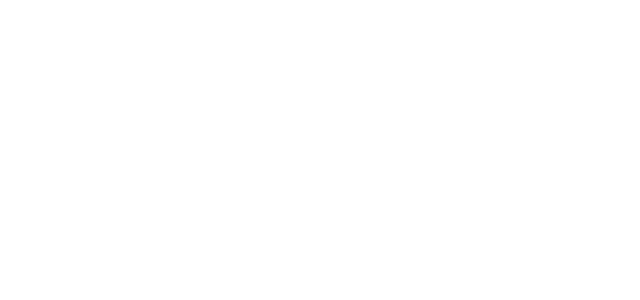
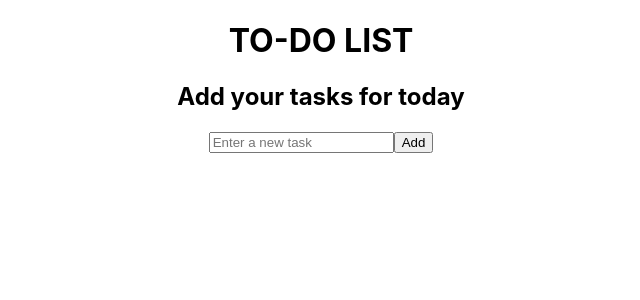
Before and after one commit to M-Saleh-N/to-do-list, a React (Create React App) app: page / in a window 1280 px wide. Shown: the top 300 px of the page, without its empty margins (319-959 px from the left). Built offline with nearby package versions, Linux system fonts and the light colour scheme.

Commit message:
added text and a button

```diff
--- a/src/components/todo.js
+++ b/src/components/todo.js
@@ -14,6 +14,29 @@
         setTask(task.filter((task, i) => i !== index));
     };
 
+    return(
+        <div className="todo-container">
+      <h1>TO-DO LIST</h1>
+      <h2>Add your tasks for today</h2>
+      <input
+        type="text"
+        value={newTask}
+        onChange={(e) => setNewTask(e.target.value)}  // Update newTask state on input change
+        placeholder="Enter a new task"
+      />
+      <button onClick={addTask}>Add</button>
+
+      <ul className="task-list">
+        {task.map((taskItem, index) => (
+          <li key={index}>
+            {taskItem}
+            <button onClick={() => deleteTask(index)}>Delete</button>
+          </li>
+        ))}
+      </ul>
+    </div>
+    );
+
 }
 
 export default Todolist;
```
